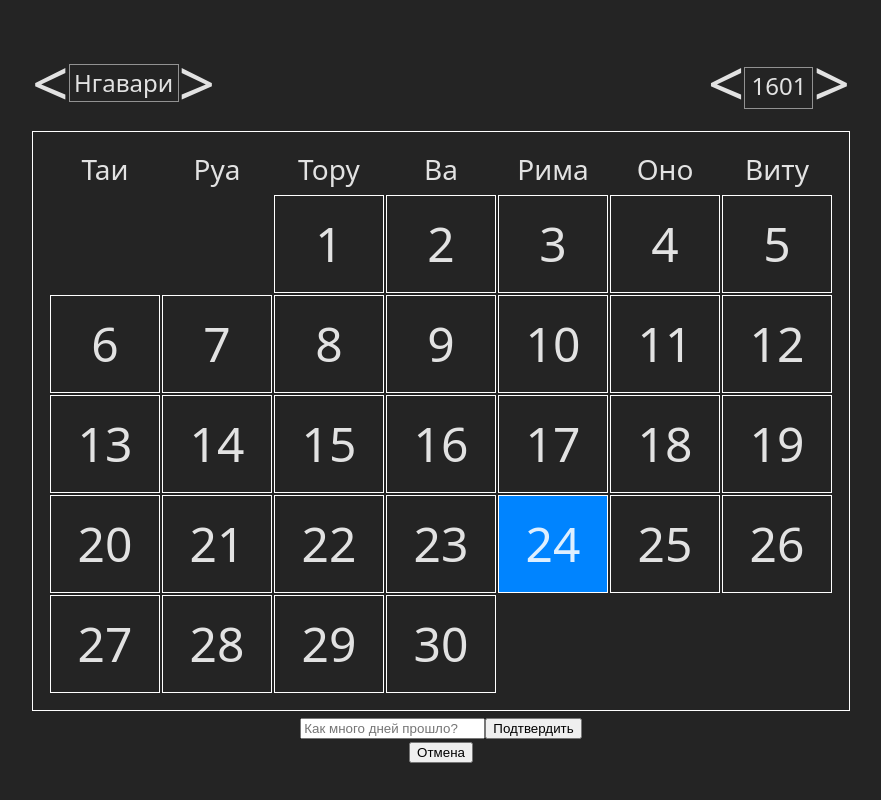
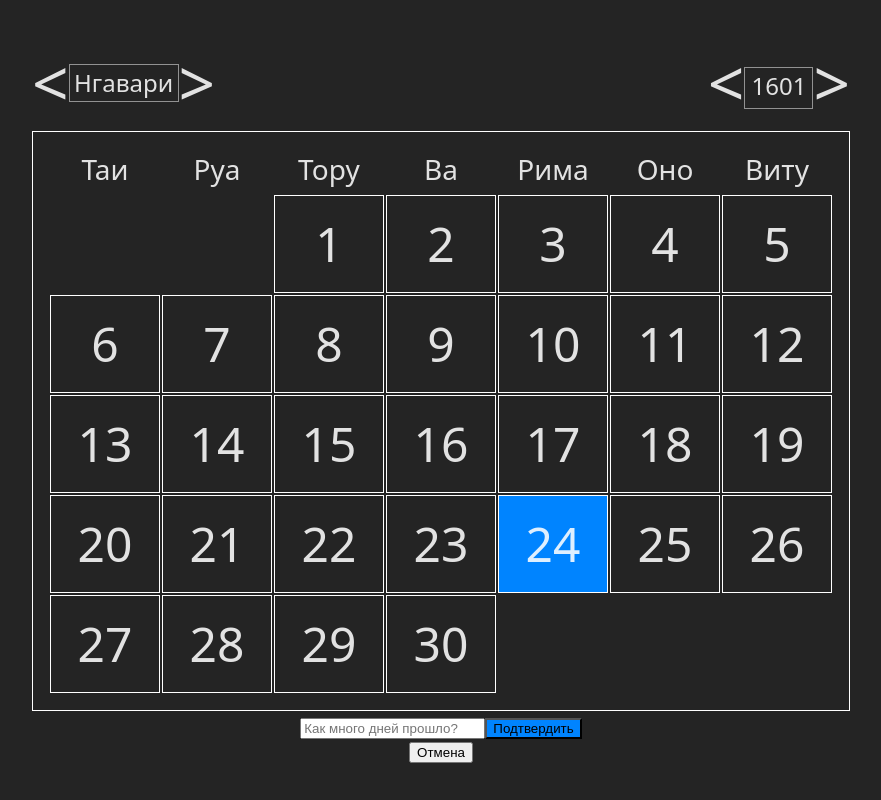
Before and after one commit to dillank82/serband-calendar, a React (Vite) app: page / in a window 1280 px wide. Both pictures are taken after a click on the button "Изменить дату". Shown: the whole page, without its empty margins (199-1080 px from the left). Built offline with nearby package versions, Linux system fonts and the light colour scheme.

Commit message:
add styles to InputForm

```diff
--- /dev/null
+++ b/src/Components/InputForm/InputForm.css
@@ -0,0 +1,3 @@
+button.submit {
+    background-color: rgb(0, 132, 255);
+}
--- a/src/Components/InputForm/InputForm.tsx
+++ b/src/Components/InputForm/InputForm.tsx
@@ -1,4 +1,5 @@
 import { ChangeEvent, FormEvent, useState } from "react"
+import './InputForm.css'
 
 interface InputFormProps {
     placeholderText: string
@@ -26,7 +27,7 @@ export const InputForm = ({ placeholderText, onSubmit }: InputFormProps) => {
                 value={inputValue}
                 placeholder={placeholderText}
             />
-            <button type="submit">Подтвердить</button>
+            <button type="submit" className="submit">Подтвердить</button>
         </form>
     )
 }
```
